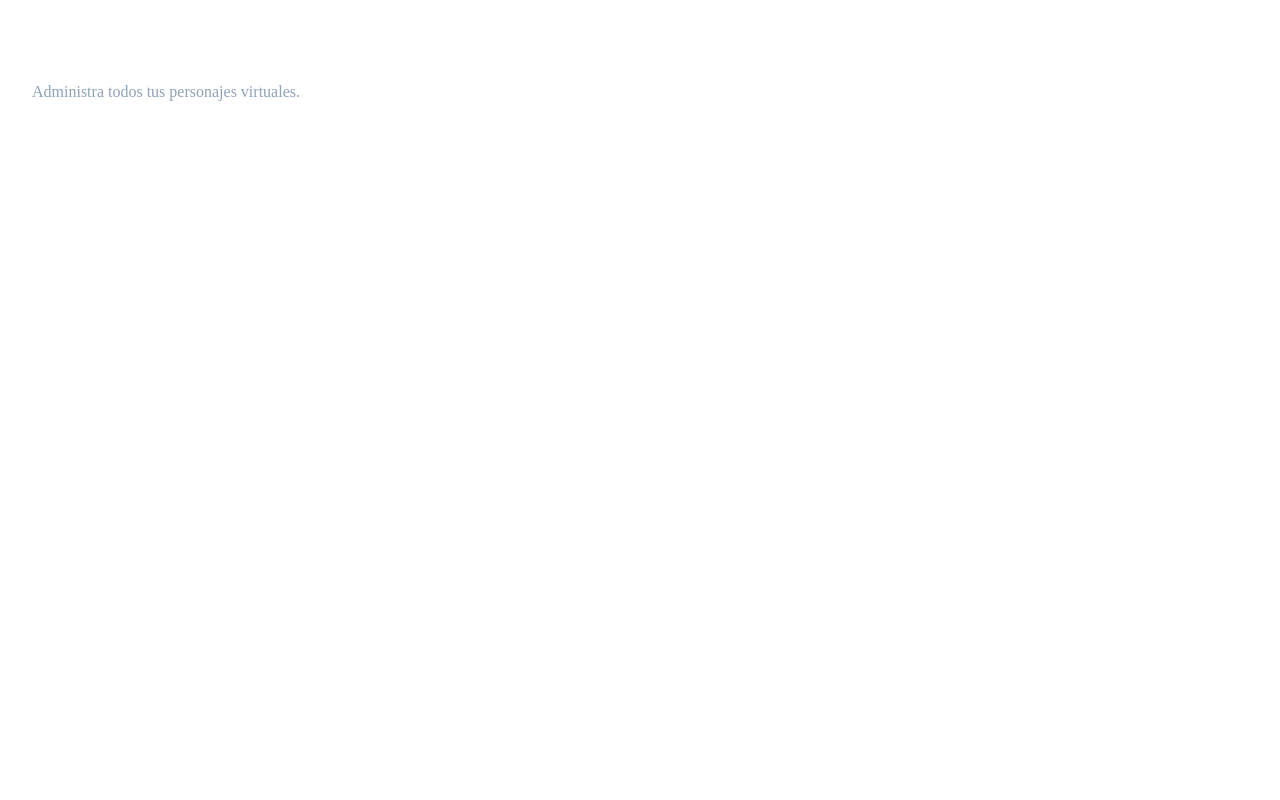
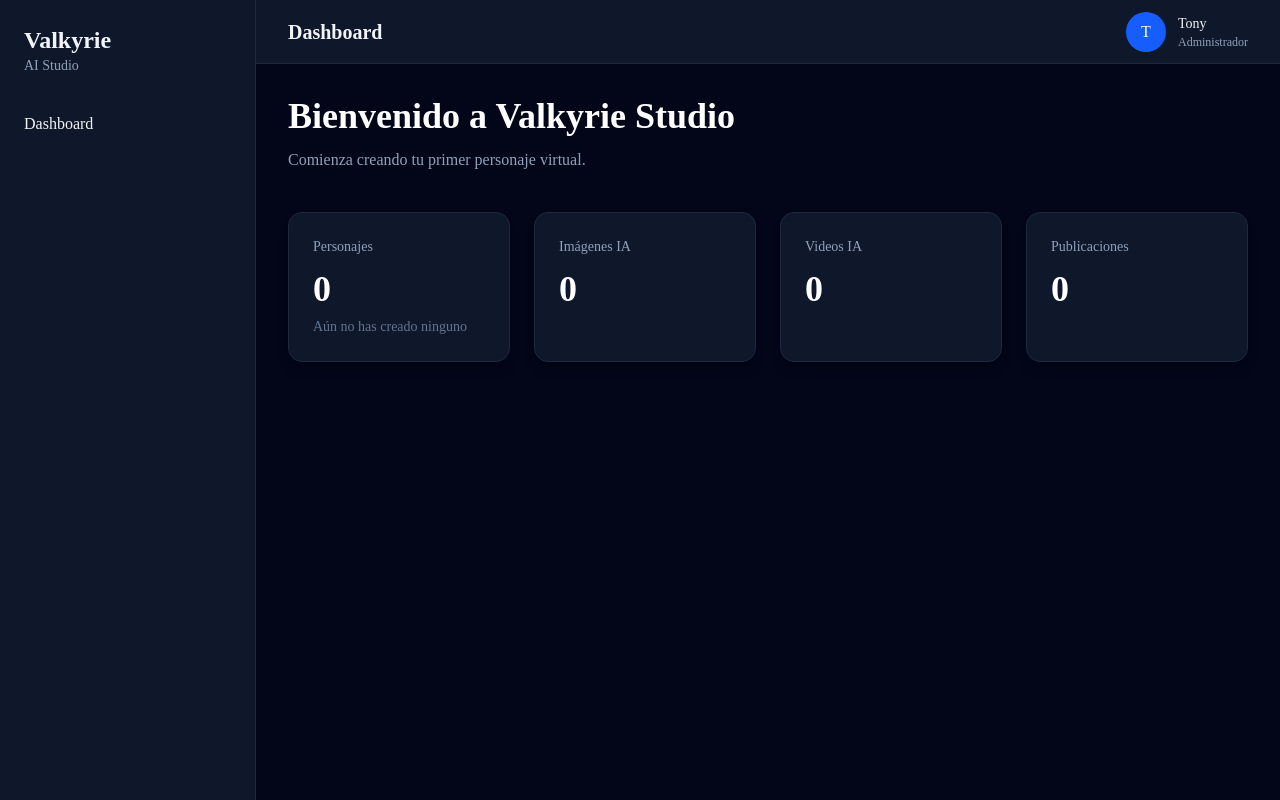
Before and after one commit to Jhonnyes88/project-valkyrie, a Next.js app in the folder apps/web/: page /characters in a window 1280 px wide. Built offline with nearby package versions, Linux system fonts and the light colour scheme.

Commit message:
Reorganiza el dashboard usando App Router

```diff
--- /dev/null
+++ b/apps/web/app/(dashboard)/characters/page.tsx
@@ -0,0 +1,38 @@
+import StatCard from "@/components/ui/StatCard";
+
+export default function DashboardPage() {
+  return (
+    <>
+      <h1 className="text-4xl font-bold text-white">
+        Bienvenido a Valkyrie Studio
+      </h1>
+
+      <p className="mt-3 text-slate-400">
+        Comienza creando tu primer personaje virtual.
+      </p>
+
+      <div className="mt-10 grid grid-cols-1 gap-6 md:grid-cols-2 xl:grid-cols-4">
+        <StatCard
+          title="Personajes"
+          value={0}
+          subtitle="Aún no has creado ninguno"
+        />
+
+        <StatCard
+          title="Imágenes IA"
+          value={0}
+        />
+
+        <StatCard
+          title="Videos IA"
+          value={0}
+        />
+
+        <StatCard
+          title="Publicaciones"
+          value={0}
+        />
+      </div>
+    </>
+  );
+}
--- /dev/null
+++ b/apps/web/app/(dashboard)/layout.tsx
@@ -0,0 +1,9 @@
+import Dashboard from "@/components/layout/Dashboard";
+
+export default function DashboardLayout({
+  children,
+}: {
+  children: React.ReactNode;
+}) {
+  return <Dashboard>{children}</Dashboard>;
+}
--- a/apps/web/app/page.tsx
+++ b/apps/web/app/page.tsx
@@ -1,5 +1,5 @@
-import Dashboard from "@/components/layout/Dashboard";
+import { redirect } from "next/navigation";
 
-export default function HomePage() {
-  return <Dashboard />;
+export default function Home() {
+  redirect("/dashboard");
 }
--- a/apps/web/components/layout/Dashboard.tsx
+++ b/apps/web/components/layout/Dashboard.tsx
@@ -1,9 +1,11 @@
 import Header from "./Header";
 import Sidebar from "./Sidebar";
-import StatCard from "../ui/StatCard";
 
-
-export default function Dashboard() {
+export default function Dashboard({
+  children,
+}: {
+  children: React.ReactNode;
+}) {
   return (
     <div className="flex min-h-screen bg-slate-950">
       <Sidebar />
@@ -12,35 +14,7 @@ export default function Dashboard() {
         <Header />
 
         <main className="flex-1 p-8">
-          <h1 className="text-4xl font-bold text-white">
-            Bienvenido a Valkyrie Studio
-          </h1>
-
-          <p className="mt-3 text-slate-400">
-            Comienza creando tu primer personaje virtual.
-            <div className="mt-10 grid grid-cols-1 gap-6 md:grid-cols-2 xl:grid-cols-4">
-  <StatCard
-    title="Personajes"
-    value={0}
-    subtitle="Aún no has creado ninguno"
-  />
-
-  <StatCard
-    title="Imágenes IA"
-    value={0}
-  />
-
-  <StatCard
-    title="Videos IA"
-    value={0}
-  />
-
-  <StatCard
-    title="Publicaciones"
-    value={0}
-  />
-</div>
-          </p>
+          {children}
         </main>
       </div>
     </div>
```
Also changed, not shown: apps/web/app/(dashboard)/dashboard/page.tsx (line endings or trailing spaces).
